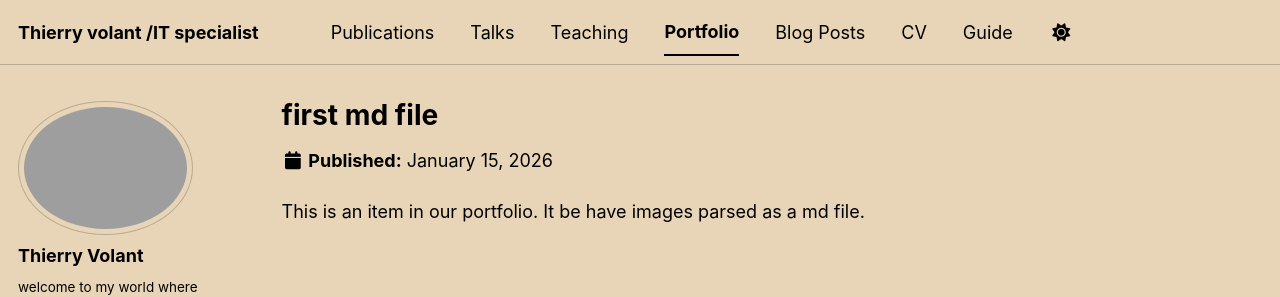
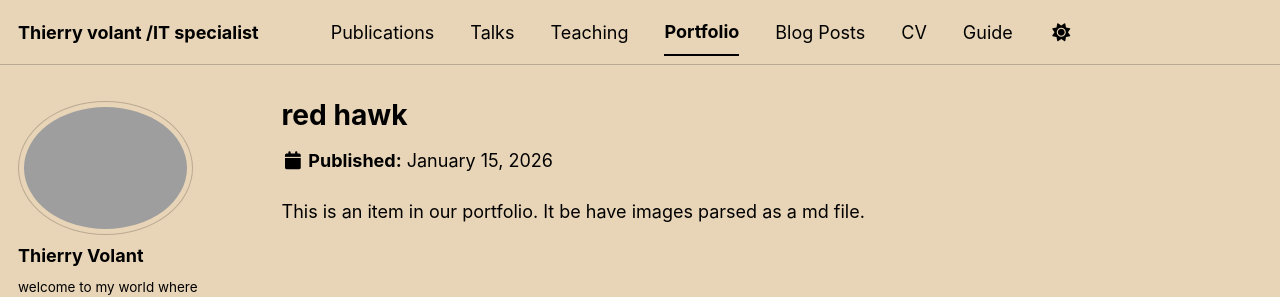
Before and after one commit to Thierry-lgtm/Thierrylgtm.github.io, a Jekyll site: the page built from _portfolio/portfolio-1.md, in a window 1280 px wide. Shown: the top 297 px of the page. Built offline with Jekyll 4.4.1, drawn with Linux system fonts in a browser that asks for light colours; some web fonts are replaced; a script bundle is joined from its source files by our own code; library files that are not in the unit come from our copies.

Commit message:
Update portfolio-1.md

```diff
--- a/_portfolio/portfolio-1.md
+++ b/_portfolio/portfolio-1.md
@@ -1,6 +1,6 @@
 ---
-title: "first md file"
-excerpt: "image that can help you fully understand our missions1<br/><img src='/images/redhawk1.png'>"
+title: "red hawk"
+excerpt: "this is how its done <br/><img src='/images/redhawk1.png'>"
 collection: portfolio
 ---
 
```
